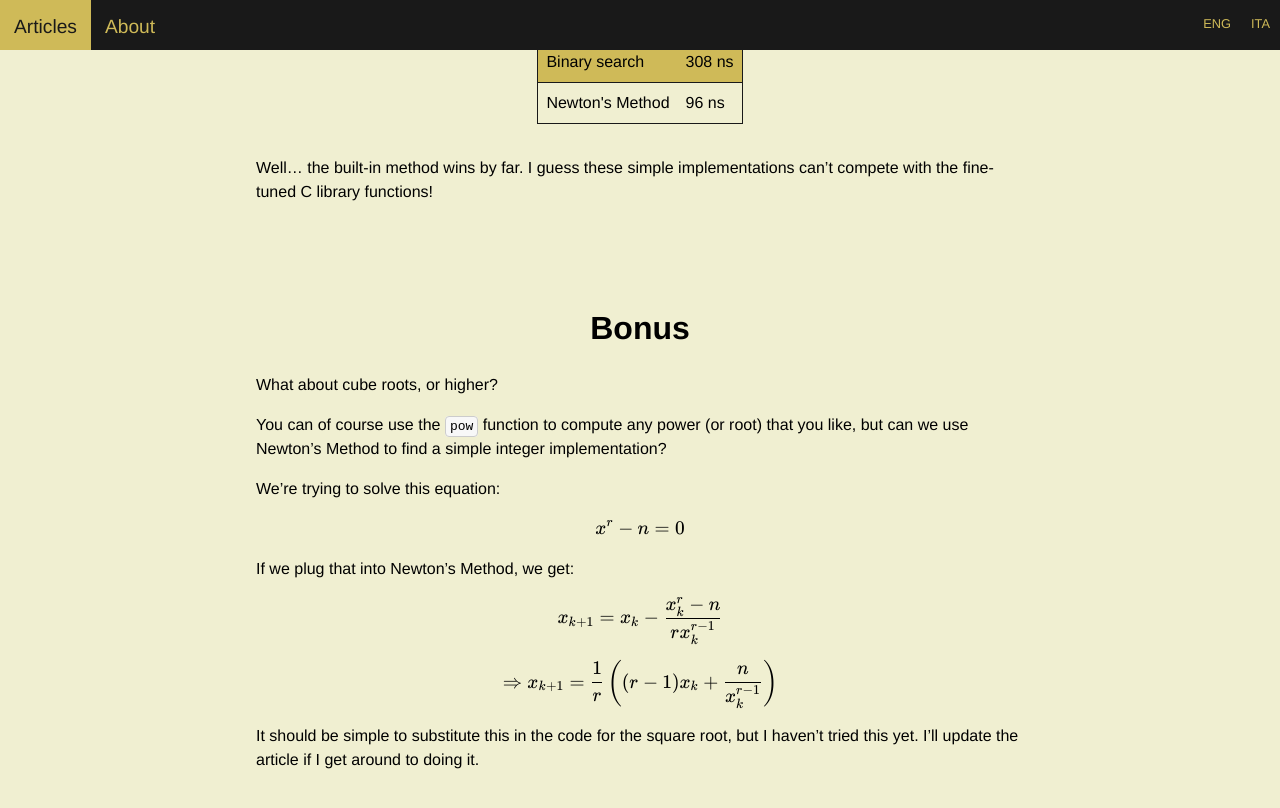
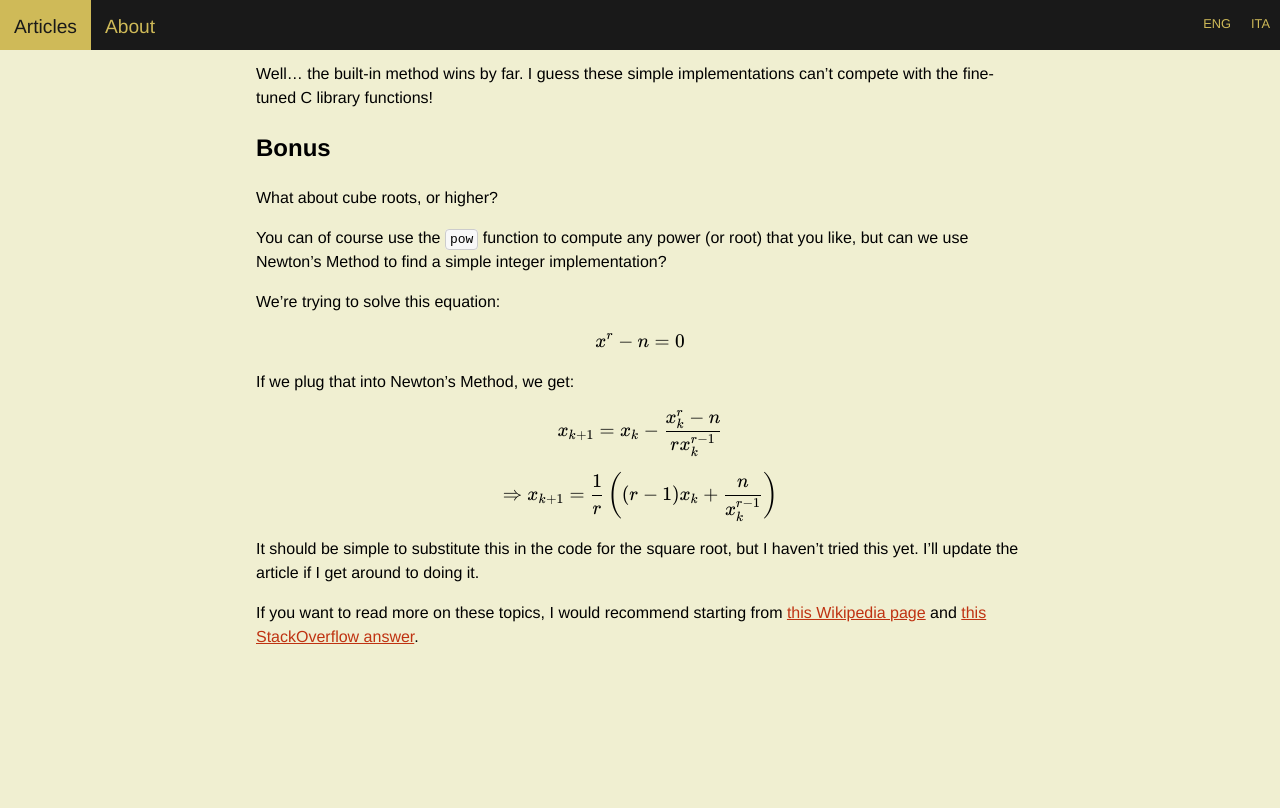
Before and after one commit to giorgiosav/giorgiosav.github.io, a Jekyll site: the page built from en/_posts/2022-11-13-fun-roots.md, in a window 1280 px wide and 900 px high, scrolled down 3366 px. Shown: the top 808 px of the window. Built offline with Jekyll 4.4.1, drawn with Linux system fonts in a browser that asks for light colours; after the commit the page ends 4143 px from its top, so only the background shows below that.

Commit message:
correzioni e aggiunte

```diff
--- a/en/_posts/2022-11-13-fun-roots.md
+++ b/en/_posts/2022-11-13-fun-roots.md
@@ -180,7 +180,7 @@
 works because `x0` is definitely larger than the correct value and at each
 iteration our result gets a little bit closer.
 
-# Benchmarks
+## Benchmarks
 
 Which of these do you think is faster?
 
@@ -219,7 +219,7 @@
 Well... the built-in method wins by far. I guess these simple implementations can't
 compete with the fine-tuned C library functions!
 
-# Bonus
+## Bonus
 
 What about cube roots, or higher?
 
@@ -238,3 +238,8 @@
 
 It should be simple to substitute this in the code for the square root, but I
 haven't tried this yet. I'll update the article if I get around to doing it.
+
+If you want to read more on these topics, I would recommend starting from [this
+Wikipedia page](https://en.wikipedia.org/wiki/Integer_square_root) and [this
+StackOverflow
+answer](https://stackoverflow.com/questions/4541130/definitions-of-sqrt-sin-cos-pow-etc-in-cmath).
```
Also changed, not shown: other parts of en/_posts/2022-11-13-fun-roots.md (+1 -1 lines).
